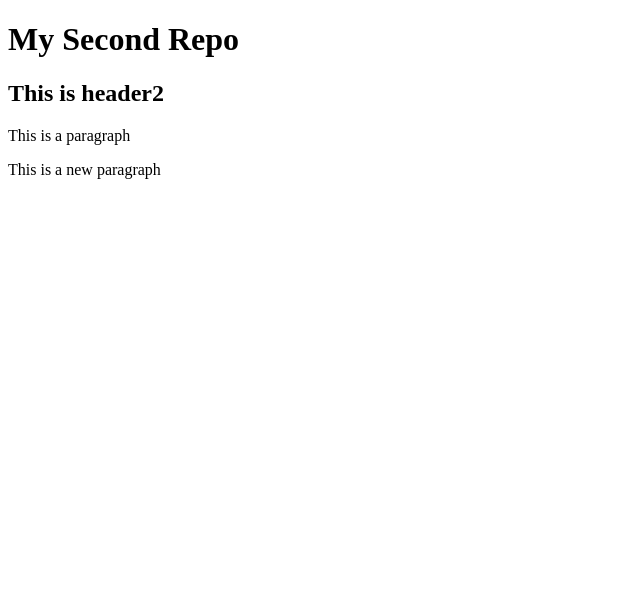
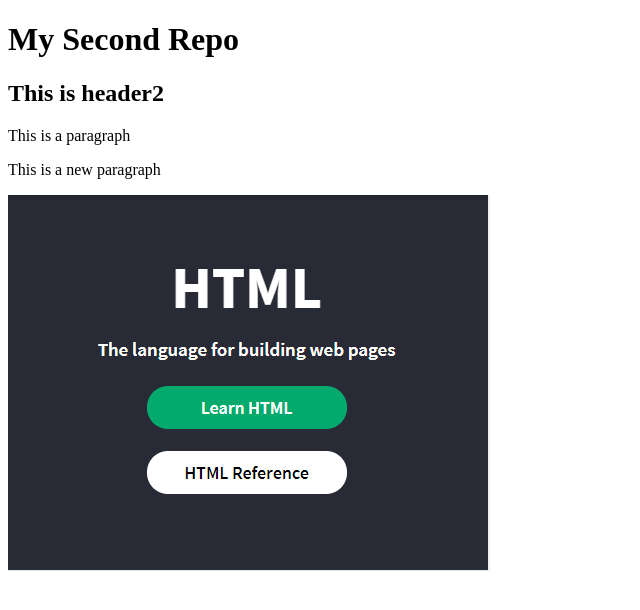
Before and after one commit to tarikul-tareef/my-second-repo, a plain HTML site: page index.html in a window 1280 px wide. Shown: the whole page, without its empty margins (0-640 px from the left). Drawn offline with Linux system fonts and the light colour scheme.

Commit message:
add html image

```diff
--- a/index.html
+++ b/index.html
@@ -11,5 +11,6 @@
   <h2>This is header2</h2>
   <p>This is a paragraph</p>
   <p>This is a new paragraph</p>
+  <img src="html.PNG" alt="html Image">
 </body>
 </html>
```
Also changed, not shown: html.PNG (added).
